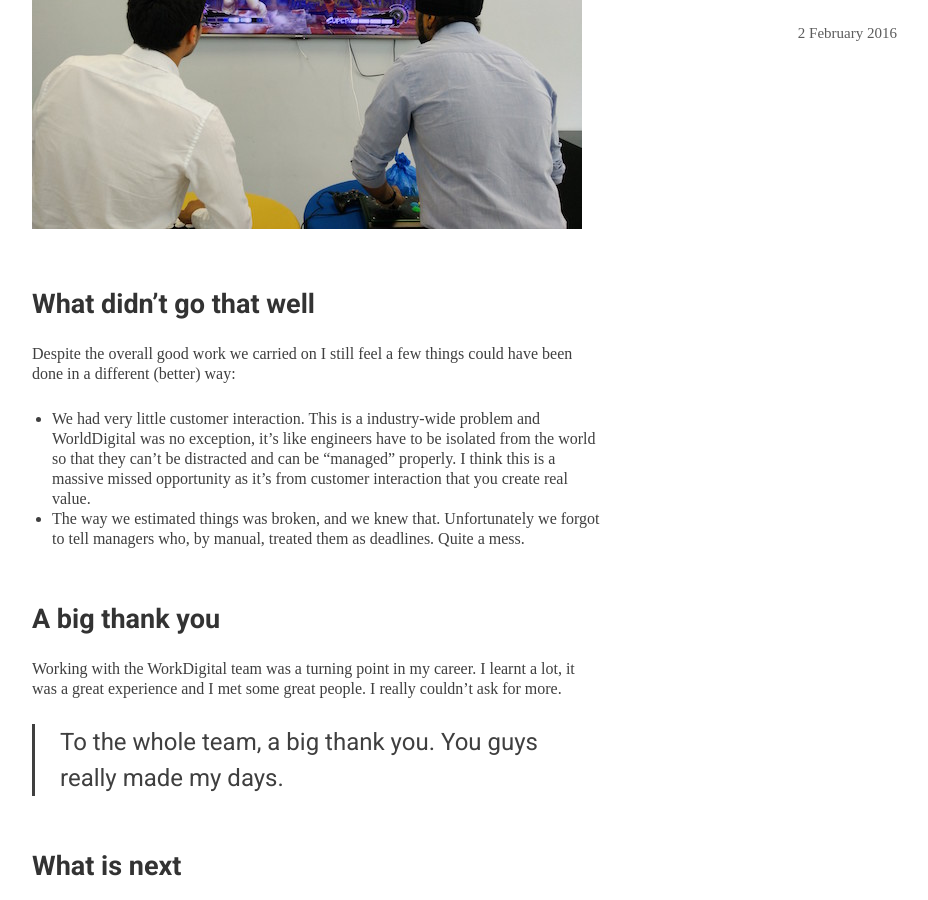
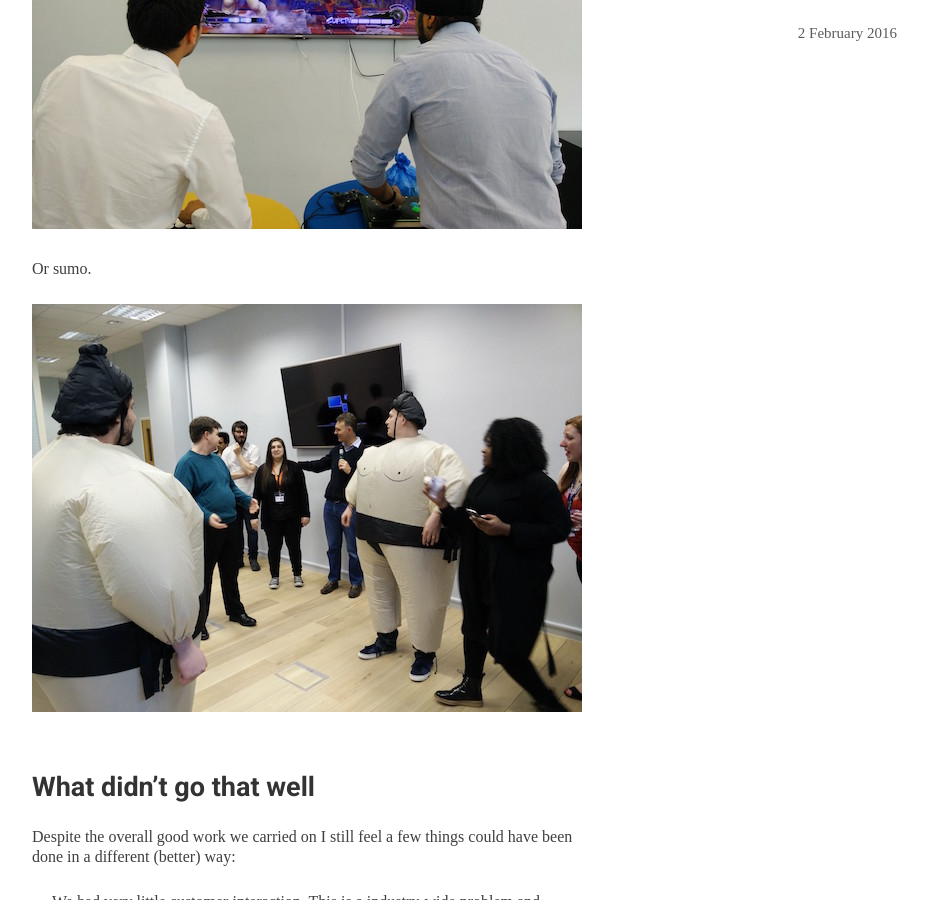
Before and after one commit to jnardiello/jnardiello.github.io, a Jekyll site: the page built from _posts/2016-02-03-goodbye-workdigital.md, in a window 1280 px wide and 900 px high, scrolled down 917 px. Shown: the whole window, without its empty margins (333-1261 px from the left). Built offline with Jekyll 4.4.1, drawn with Linux system fonts in a browser that asks for light colours; some web fonts are replaced; Markdown is read by kramdown in place of the engine named in the settings.

Commit message:
I forgot about sumo

```diff
--- a/_posts/2016-02-03-goodbye-workdigital.md
+++ b/_posts/2016-02-03-goodbye-workdigital.md
@@ -12,6 +12,9 @@ During the last year I worked on (many) different things and mostly touched ever
 
 This was only during our spare time as our main activity at the office was playing street-fighter.
 ![Woaaah]({{ site.url }}/img/street_fighter.jpg)
+
+Or sumo.
+![Sumo]({{ site.url }}/img/sumo.jpg)
 
 ## What didn't go that well
 
```
Also changed, not shown: img/sumo.jpg (added).
